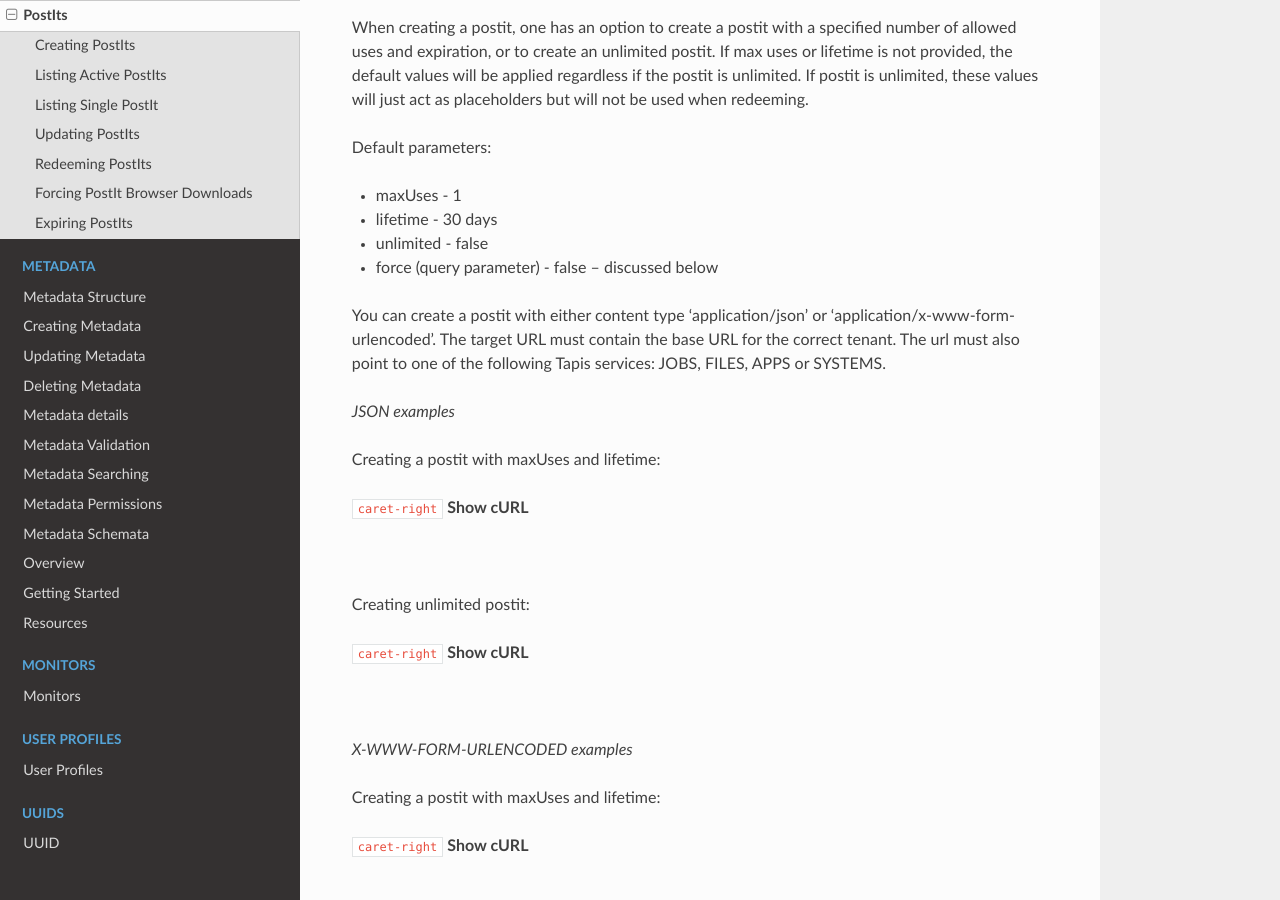
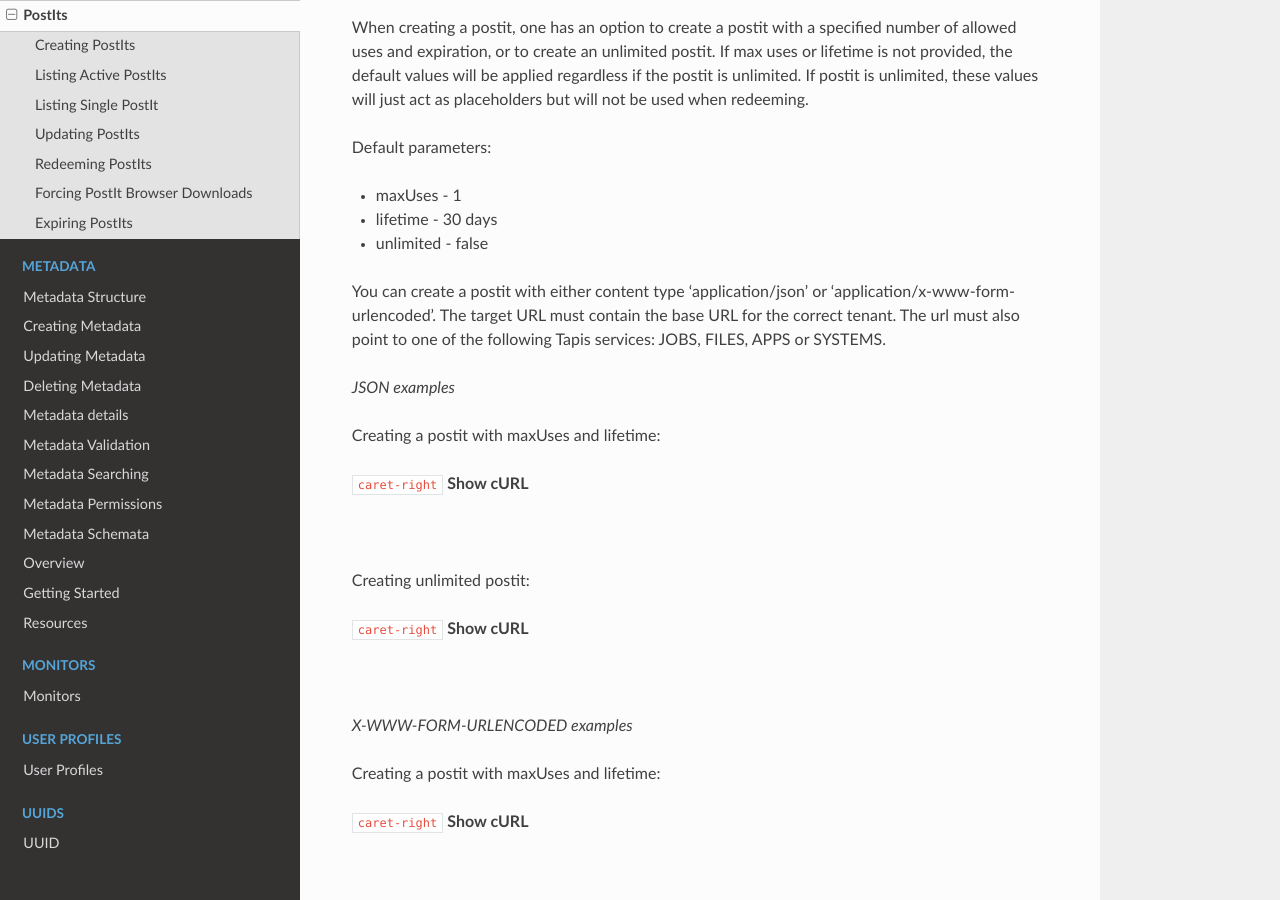
Before and after one commit to TACC-Cloud/agave-docs, a Sphinx documentation site: the page built from docs/agave/guides/postits/introduction.rst, in a window 1280 px wide and 900 px high, scrolled down 789 px. Built offline with Sphinx 7.4.7 and the Read the Docs theme 2.0.0, drawn with Linux system fonts in a browser that asks for light colours; pages that are not in the unit, such as notebooks, are missing from menus; cross-references to code outside the pages are shown as plain code.

Commit message:
Update introduction.rst

```diff
--- a/docs/agave/guides/postits/introduction.rst
+++ b/docs/agave/guides/postits/introduction.rst
@@ -24,7 +24,6 @@ Default parameters:
 * maxUses - 1
 * lifetime - 30 days
 * unlimited - false
-* force (query parameter) - false -- discussed below
 
 You can create a postit with either content type 'application/json' or 'application/x-www-form-urlencoded'. The target URL must contain the base URL for the correct tenant. The url must also point to one of the following Tapis services: JOBS, FILES, APPS or SYSTEMS.
 
```
